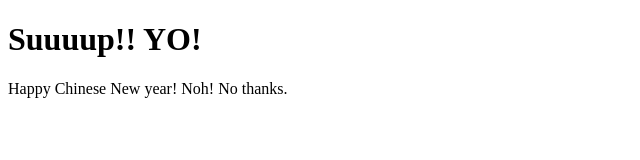
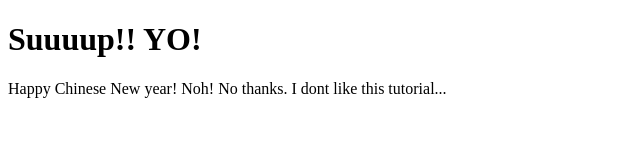
Before and after one commit to ngarlock/IAT339Projects, a plain HTML site: page index.html in a window 1280 px wide. Shown: the whole page, without its empty margins (0-640 px from the left). Drawn offline with Linux system fonts and the light colour scheme.

Commit message:
Added to paragraph

```diff
--- a/index.html
+++ b/index.html
@@ -7,7 +7,8 @@
 
 	<body>
 		<h1>Suuuup!! YO!</h1>
-		<p> Happy Chinese New year! Noh! No thanks. </p>
+		<p> Happy Chinese New year! Noh! No thanks.
+		I dont like this tutorial... </p>
 
 	</body>
 
```
